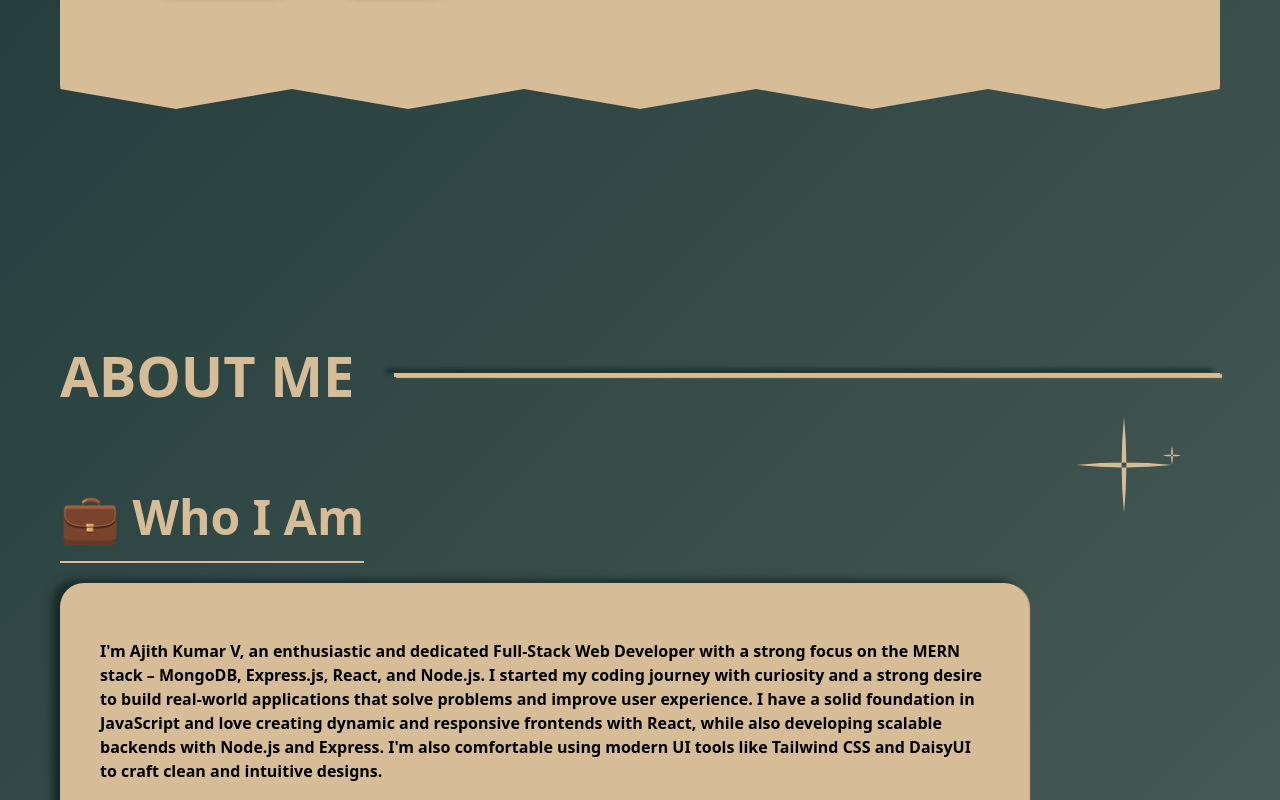
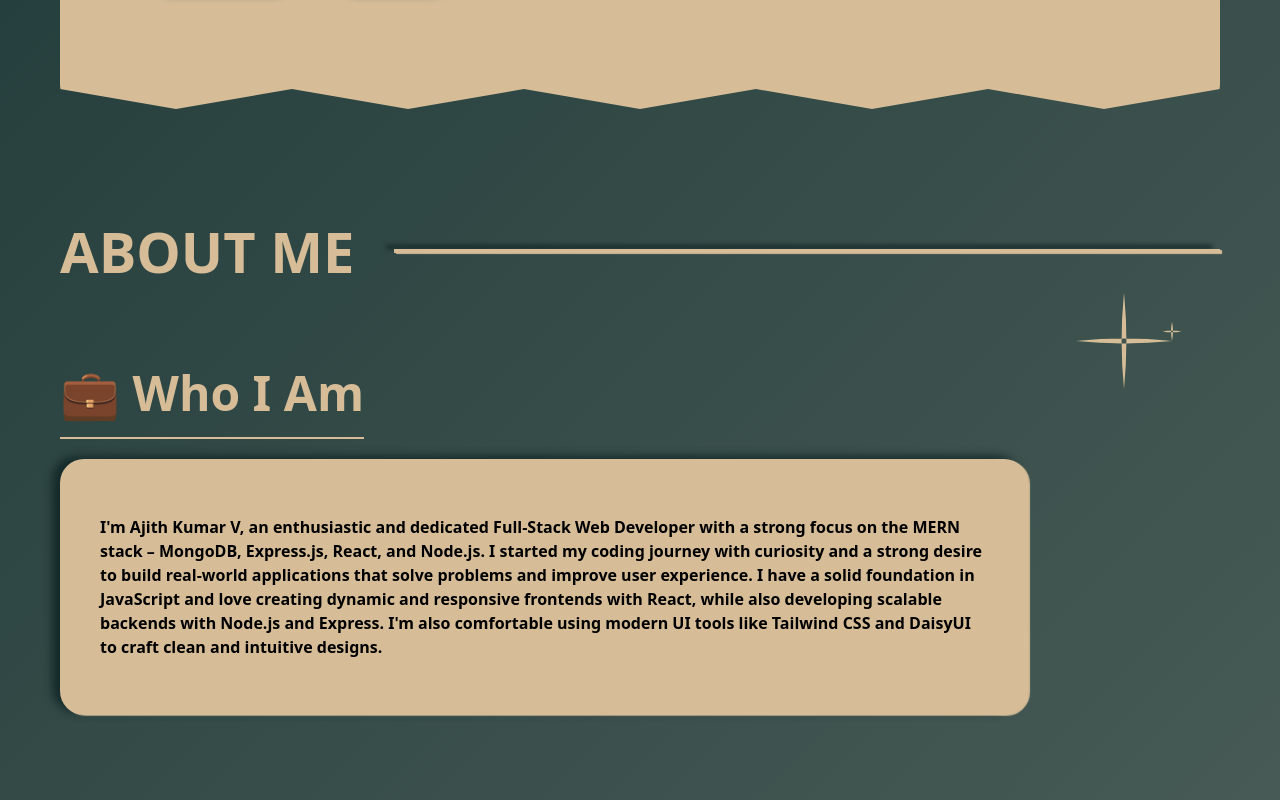
Before and after one commit to ajithkumar-velu/Portfolio, a React (Vite) app: page / in a window 1280 px wide. Shown: the part 720-1520 px from the top of the page. Built offline with nearby package versions, Linux system fonts and the light colour scheme.

Commit message:
update: about padding

```diff
--- a/src/components/About.jsx
+++ b/src/components/About.jsx
@@ -2,7 +2,7 @@
 
 const About = () => {
     return (
-        <div id='about' className='p-5 pt-20 mt-36' >
+        <div id='about' className='p-5 pt-20' >
             <div className='flex items-center gap-10' >
 
                 <h1 className='text-c1 text-[clamp(2rem,10vw,3.5rem)] font-bold ' >ABOUT ME</h1>
```
